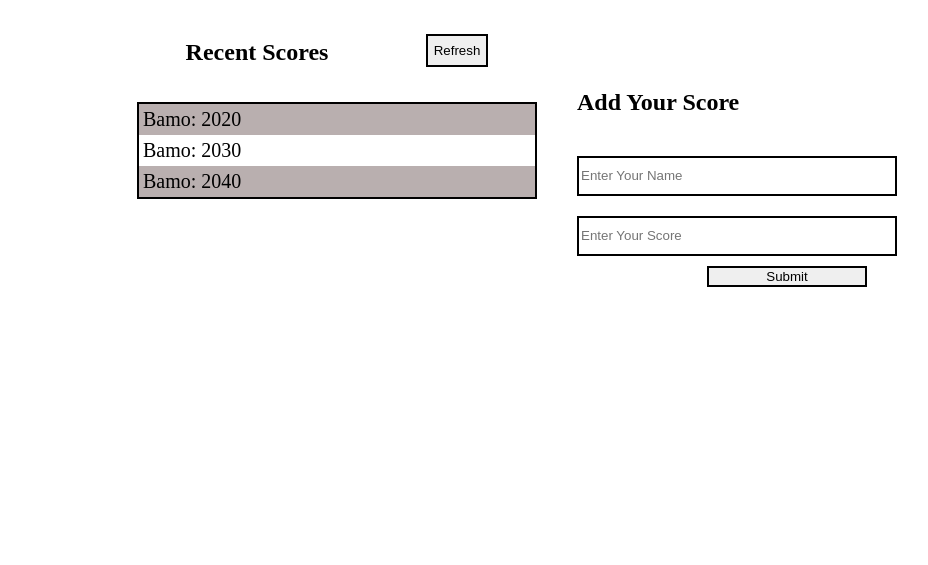
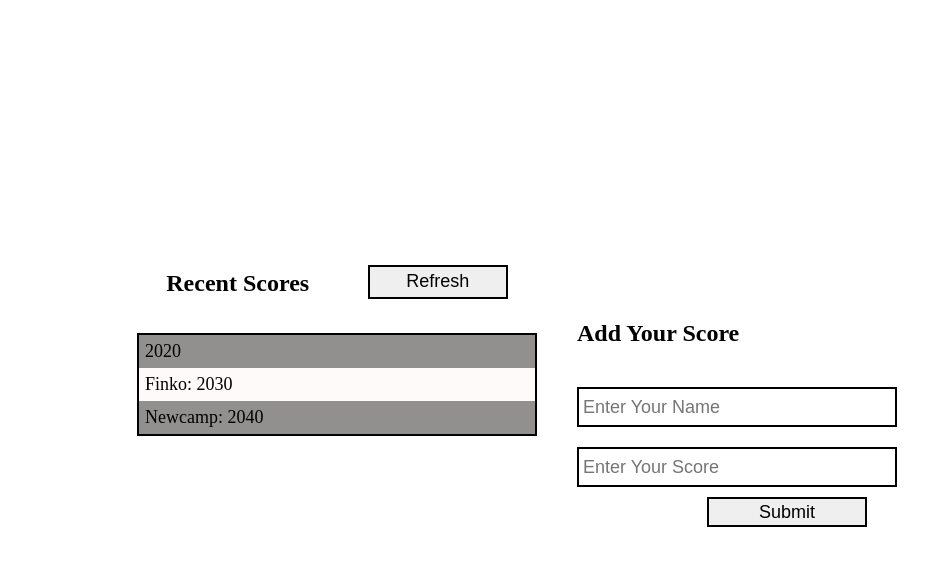
Before and after one commit to brahimdidi/Leaderboard, a website built with webpack: page src/index.html in a window 1280 px wide. Shown: the part 61-626 px from the top of the page, without its empty margins (103-1031 px from the left). Built offline with nearby package versions, Linux system fonts and the light colour scheme.

Commit message:
implent styles and fix linters

```diff
--- a/src/index.html
+++ b/src/index.html
@@ -15,9 +15,9 @@
            </div>
 
             <ul id="ul">
-                <li class="name-score">Bamo: 2020</li>
-                <li class="name-score">Bamo: 2030</li>
-                <li class="name-score">Bamo: 2040</li>
+                <li class="name-score"><span class="ns-text"> 2020</span></li>
+                <li class="name-score"><span class="ns-text">finko: 2030</span></li>
+                <li class="name-score"><span class="ns-text">newcamp: 2040</span></li>
             </ul>
         </div>
 
--- a/src/index.js
+++ b/src/index.js
@@ -5,7 +5,7 @@ const nameInput = document.getElementById('name');
 const scoreInput = document.getElementById('score');
 
 const scoreList = document.querySelector('.score-list');
-
+const ul = document.getElementById('ul');
 const list = [];
 
 localStorage.setItem('list', JSON.stringify(list));
@@ -15,9 +15,10 @@ form.addEventListener('submit', (e) => {
   const name = nameInput.value;
   const score = scoreInput.value;
 
-  const ul = document.getElementById('ul');
+
   const li = document.createElement('li');
-  li.innerHTML = `<li class="name-score">${name}: ${score}</li>`;
+  li.innerHTML = `<li class="name-score"><span>${name}: ${score} <span></li>`;
+  li.classList.add('name-score');
   ul.appendChild(li);
   const obj = { Name: name, Score: score };
   list.push(obj);
--- a/src/style.css
+++ b/src/style.css
@@ -15,52 +15,75 @@ h1 {
   width: 800px;
   max-height: 400px;
   gap: 5%;
+  margin: 0 auto;
   margin-top: 20%;
-    margin: 0 auto;
 }
-form, .score-list {
+
+form,
+.score-list {
   width: 40%;
   display: flex;
   flex-direction: column;
 }
+
 .score-list {
   width: 50%;
 }
+
 #ul {
   padding: unset;
   border: 2px solid black;
 }
-li {
-    font-size: 20px;
-    padding: 4px;
+
+.name-score {
+  border: unset;
+  font-size: large;
+  padding: 6px;
 }
-.score-list li:nth-child(odd){
-    background-color: rgb(185, 175, 175);
+
+.name-score:nth-child(even) {
+  background: rgb(255, 250, 250);
 }
+
+.name-score:nth-child(odd) {
+  background: rgb(146, 143, 143);
+}
+
 .rs-div {
   display: flex;
   justify-content: space-around;
   max-height: 130px;
 }
+
 .refresh {
   height: 50%;
   margin-top: 15px;
+  width: 140px;
 }
 
 #form {
   margin-top: 50px;
   gap: 10px;
 }
-#form input {
-    height:40px;
-}
+
 #form .submit {
   width: 50%;
   margin-left: 130px;
+  height: 30px;
 }
-button, input {
+
+button,
+input {
   border: 2px solid black;
 }
+
+input {
+  height: 40px;
+  padding-inline-start: 4px;
+  font-size: large;
+}
+
 button {
   cursor: pointer;
+  font-size: large;
 }
```
Lines whose indentation alone changed are shown as unchanged.
